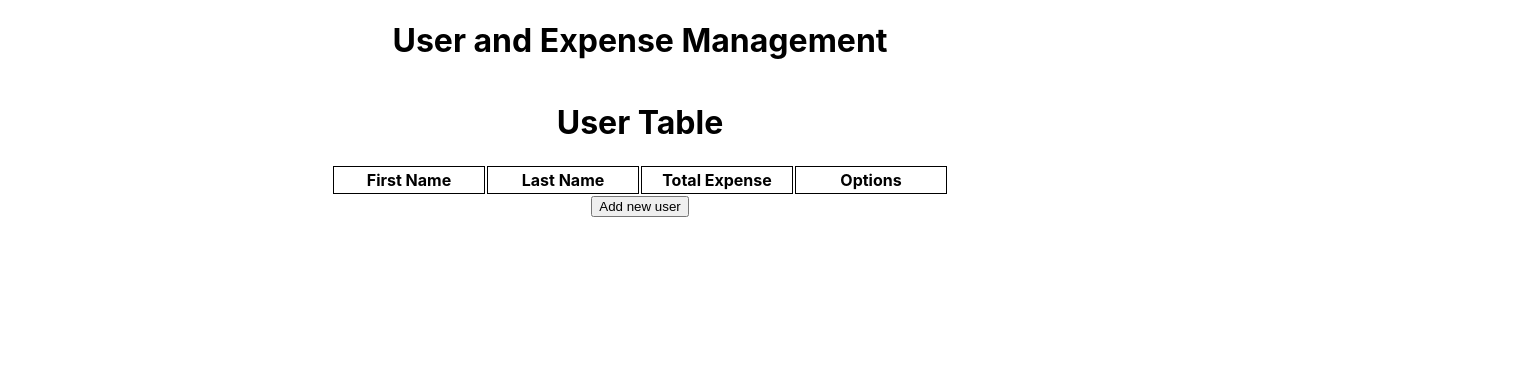
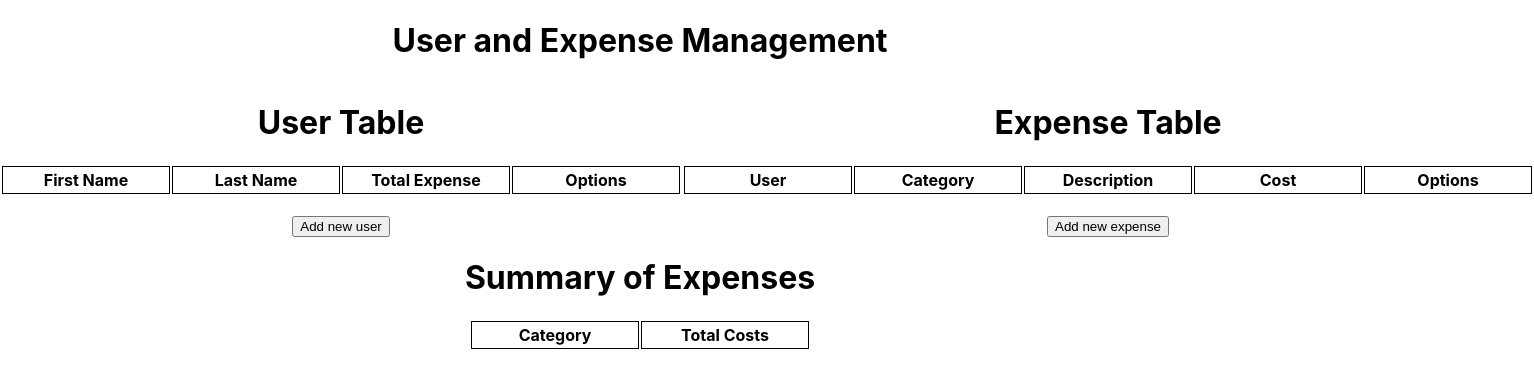
Before and after one commit to VoChrisK/expense_management, a React (Create React App) app: page / in a window 1280 px wide. Shown: the top 388 px of the page, 1534 px wide, since content can reach past the window. Built offline with nearby package versions, Linux system fonts and the light colour scheme.

Commit message:
Update files and add summary of expenses

```diff
--- a/src/App.css
+++ b/src/App.css
@@ -9,7 +9,7 @@ label {
 
 .tables {
   display: flex;
-  justify-content: center;
+  justify-content: space-around;
   align-items: center;
 }
 
@@ -33,16 +33,19 @@ label {
 
 .table-column {
   border: 1px solid black;
-  min-width: 9rem;
+  min-width: 10rem;
+  max-width: 10rem;
   padding: 3px;
+  overflow: auto;
 }
 
 .table {
   display: flex;
   flex-direction: column;
   align-items: center;
-  max-height: 15rem;
-  overflow: scroll;
+  max-height: 20rem;
+  overflow: auto;
+  margin-bottom: 20px;
 }
 
 .text-input {
--- a/src/App.js
+++ b/src/App.js
@@ -3,6 +3,7 @@ import React, { useState } from 'react';
 import User from './components/User/User';
 import Expense from './components/Expense/Expense';
 import * as _ from 'lodash';
+import Summary from './components/Summary/Summary';
 
 const App = () => {
   const [users, setUsers] = useState({});
@@ -33,6 +34,7 @@ const App = () => {
           updateUsers={updateUsersState}
         />
       </div>
+      <Summary expenses={expenses} />
     </div>
   );
 }
--- a/src/components/Expense/Expense.jsx
+++ b/src/components/Expense/Expense.jsx
@@ -8,6 +8,7 @@ const Expense = ({ users, expenses, updateExpenses, updateUsers }) => {
   const [modal, setModal] = useState("None");
   const [currentExpense, setCurrentExpense] = useState(null);
 
+  // Time complexity: O(1)
   const addExpense = (newExpense, userId) => {
     const clonedExpenses = _.cloneDeep(expenses);
     const clonedUsers = _.cloneDeep(users);
@@ -21,6 +22,8 @@ const Expense = ({ users, expenses, updateExpenses, updateUsers }) => {
     setExpenseId(expenseId + 1);
   }
 
+  // Time complexity: O(m) in total, where m is # of expenses and I'm using the splice method
+  // For solely updating the expense, then it is O(1)
   const updateExpense = (existingExpense, newUserId, oldUserId) => {
     const clonedExpenses = _.cloneDeep(expenses);
     const clonedUsers = _.cloneDeep(users);
@@ -35,6 +38,8 @@ const Expense = ({ users, expenses, updateExpenses, updateUsers }) => {
     updateUsers(clonedUsers);
   }
 
+  // Time complexity: O(m) in total, where m is # of expenses and I'm using the splice method
+  // For solely deleting the expense, then it is O(1)
   const deleteExpense = (expenseId, userId) => {
     const clonedExpenses = _.cloneDeep(expenses);
     const clonedUsers = _.cloneDeep(users);
@@ -58,7 +63,6 @@ const Expense = ({ users, expenses, updateExpenses, updateUsers }) => {
   }
 
   return (
-    Object.entries(users).length > 0 &&
     <div className='section'>
       { modal === "Add" && <FormExpenseModal modifyExpense={addExpense} closeModal={closeModal} type="Add" users={users} /> }
       { modal === "Update" && <FormExpenseModal modifyExpense={updateExpense} closeModal={closeModal} type="Update" users={users} expense={currentExpense} /> }
@@ -66,7 +70,7 @@ const Expense = ({ users, expenses, updateExpenses, updateUsers }) => {
         <h1>Expense Table</h1>
         <tr>
           <th className='table-column'>User</th>
-            <th className='table-column'>Activity</th>
+          <th className='table-column'>Category</th>
           <th className='table-column'>Description</th>
           <th className='table-column'>Cost</th>
           <th className='table-column'>Options</th>
@@ -78,7 +82,7 @@ const Expense = ({ users, expenses, updateExpenses, updateUsers }) => {
             return (
               <tr>
                 <th className='table-column'>{user.firstName} {user.lastName}</th>
-                  <th className='table-column'>{expense[1].activity}</th>
+                <th className='table-column'>{expense[1].category}</th>
                 <th className='table-column'>{expense[1].description}</th>
                 <th className='table-column'>{expense[1].cost}</th>
                 <th className='table-column'>
--- a/src/components/Expense/FormExpenseModal.jsx
+++ b/src/components/Expense/FormExpenseModal.jsx
@@ -1,10 +1,12 @@
 import React from 'react';
 import './Expense.css';
 
-const activities = [
-  "Food",
+const categories = [
+  "Food & Drinks",
   "Activity",
-  "Office Equipment"
+  "Office Equipment",
+  "Travel",
+  "Miscellaneous"
 ]
 
 const FormExpenseModal = ({ modifyExpense, closeModal, type, users, expense }) => {
@@ -14,13 +16,12 @@ const FormExpenseModal = ({ modifyExpense, closeModal, type, users, expense }) =
     const newExpense = {
       ...expense,
       userId: event.target[0].value,
-      activity: event.target[1].value,
+      category: event.target[1].value,
       description: event.target[2].value,
       cost: event.target[3].value
     }
 
     modifyExpense(newExpense, newExpense.userId, expense?.userId);
-
     closeModal();
   }
 
@@ -43,24 +44,24 @@ const FormExpenseModal = ({ modifyExpense, closeModal, type, users, expense }) =
                   {
                     Object.entries(users).map((user) => {
                       return (
-                        <option value={user[0]}>{user[1].firstName} {user[1].lastName}</option>
+                        <option value={user[0]}>{user[1]?.firstName} {user[1]?.lastName}</option>
                       );
                     })
                   }
                 </select>
               </div>
               <div className='form-input-container'>
-                <label>Choose an activity</label>
+                <label>Choose a category</label>
                 <select
                   className='expense-dropdown'
-                  defaultValue={type === "Update" ? expense.activity : ""}
+                  defaultValue={type === "Update" ? expense.category : ""}
                   required
                 >
                   <option value="" disabled>Select</option>
                   {
-                    activities.map((activity) => {
+                    categories.map((category) => {
                       return (
-                        <option value={activity}>{activity}</option>
+                        <option value={category}>{category}</option>
                       )
                     })
                   }
--- /dev/null
+++ b/src/components/Summary/Summary.jsx
@@ -0,0 +1,42 @@
+import React from 'react';
+
+const Summary = ({ expenses }) => {
+  //Time complexity: O(m), where m is # of expenses
+  const groupByCategories = () => {
+    const group = {};
+
+    Object.values(expenses).forEach((expense) => {
+      if (expense.category in group) {
+        group[expense.category] += Number(expense.cost);
+      } else {
+        group[expense.category] = Number(expense.cost);
+      }
+    })
+
+    return group;
+  }
+
+  return (
+    <div>
+      <table className='table'>
+        <h1>Summary of Expenses</h1>
+        <tr>
+          <th className='table-column'>Category</th>
+          <th className='table-column'>Total Costs</th>
+        </tr>
+        {
+          Object.entries(groupByCategories()).map((category) => {
+            return (
+              <tr>
+                <th className='table-column'>{category[0]}</th>
+                <th className='table-column'>{category[1]}</th>
+              </tr>
+            );
+          })
+        }
+      </table>
+    </div>
+  )
+}
+
+export default Summary;
--- a/src/components/User/User.jsx
+++ b/src/components/User/User.jsx
@@ -8,6 +8,7 @@ const User = ({ users, expenses, updateUsers, updateExpenses }) => {
   const [modal, setModal] = useState("None");
   const [currentUser, setCurrentUser] = useState(null);
 
+  // Time complexity: O(1)
   const addUser = (newUser) => {
     const clonedUsers = _.cloneDeep(users);
 
@@ -19,6 +20,7 @@ const User = ({ users, expenses, updateUsers, updateExpenses }) => {
     setUserId(userId + 1);
   }
 
+  // Time complexity: O(1)
   const updateUser = (existingUser) => {
     const clonedUsers = _.cloneDeep(users);
     clonedUsers[existingUser.id] = existingUser;
@@ -26,6 +28,7 @@ const User = ({ users, expenses, updateUsers, updateExpenses }) => {
     updateUsers(clonedUsers);
   }
 
+  // Time complexity: O(m), where m is # of expenses
   const deleteUser = (userId) => {
     const clonedUsers = _.cloneDeep(users);
     const clonedExpenses = _.cloneDeep(expenses);
```
Also changed, not shown: src/components/Shared/Modal.jsx (deleted, +0 -11 lines), src/controllers/ExpenseController.js (deleted, +0 -12 lines), src/controllers/UserController.js (deleted, +0 -21 lines), users.json (deleted, +0 -8 lines), src/components/Summary/Summary.css (added). Lines whose indentation alone changed are shown as unchanged.
